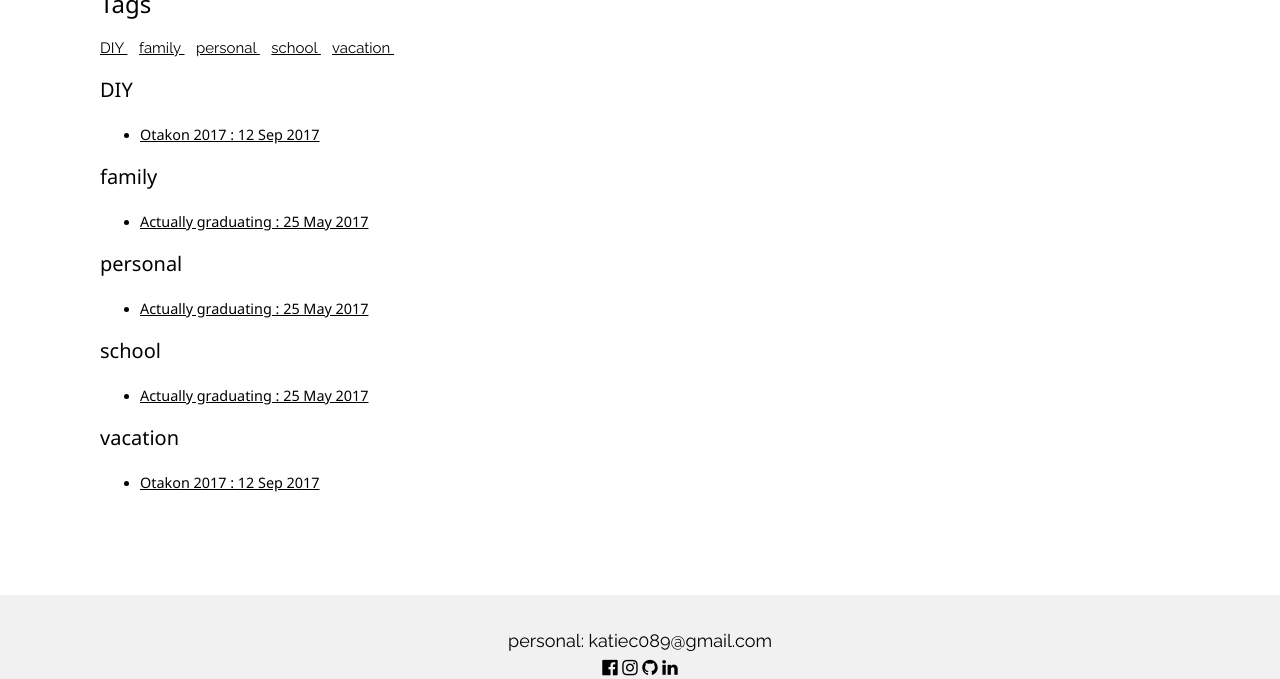
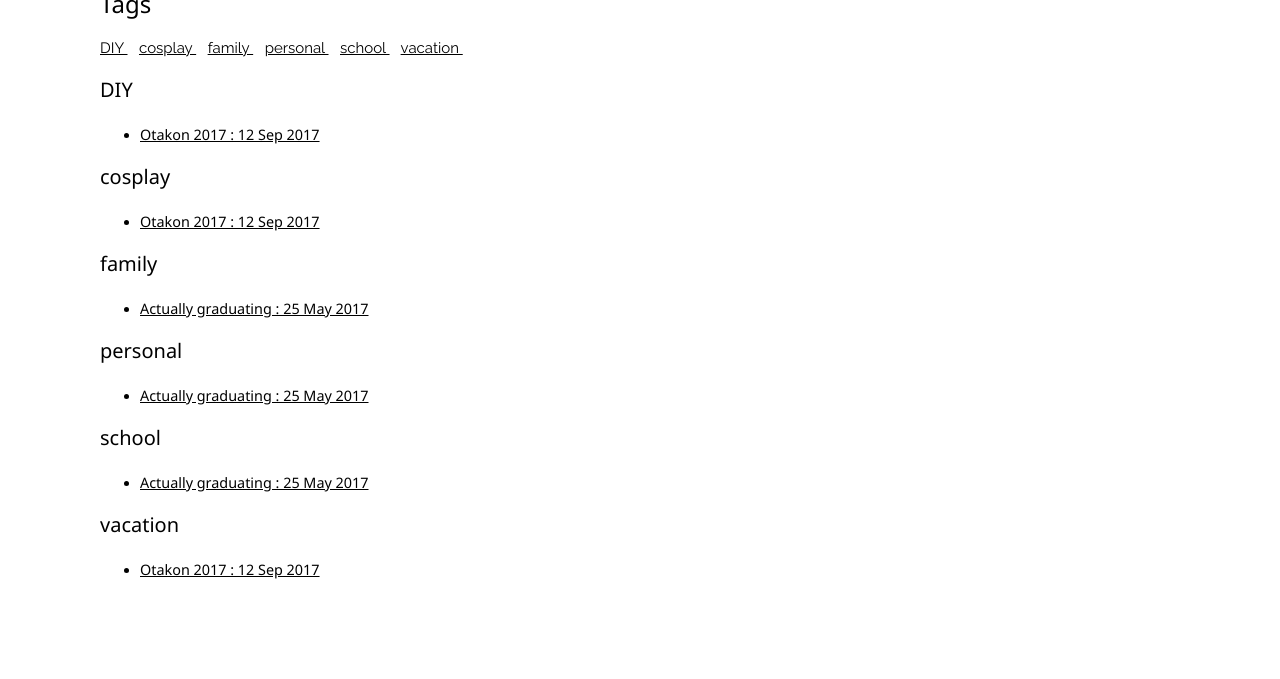
Before and after one commit to katiec089/katiec089.github.io, a Jekyll site: the page built from blog/tag.html, in a window 1280 px wide and 900 px high, scrolled down 876 px, cut to the strip 221-900 px from the top of the window. Built offline with Jekyll 4.4.1, drawn with Linux system fonts in a browser that asks for light colours.

Commit message:
all minor changes

```diff
--- a/_posts/2017-09-12-Otakon.markdown
+++ b/_posts/2017-09-12-Otakon.markdown
@@ -3,7 +3,7 @@
 title:  "Otakon 2017"
 date:   2017-09-12 00:00:00 -0330
 category: Cosplay
-tags: [DIY, vacation]
+tags: [DIY, vacation, cosplay]
 ---
 
 <h3>Otakon 2017</h3>
--- a/index.html
+++ b/index.html
@@ -21,7 +21,7 @@
                 <a href="#" class="w3-bar-item w3-button">Home</a>
                 <a href="/blog/" class="w3-bar-item w3-button">Blog</a>
                 <a href="/about/" class="w3-bar-item w3-button">About</a>
-                <a href="/cv/3.30CV.pdf" class="w3-bar-item w3-button" target="_blank">CV</a>
+                <a href="/cv/3.30CV.pdf" class="w3-bar-item w3-button">CV</a>
                 <a href="/resources/" class="w3-bar-item w3-button">Resources</a>
             </div>
         </div>
--- a/resources/index.html
+++ b/resources/index.html
@@ -21,7 +21,7 @@
                                         <a href="/" class="w3-bar-item w3-button">Home</a>
                                         <a href="/blog/" class="w3-bar-item w3-button">Blog</a>
                                         <a href="/about/" class="w3-bar-item w3-button">About</a>
-                                        <a href="/cv/3.30CV.pdf" class="w3-bar-item w3-button" target="_blank">CV</a>
+                                        <a href="/cv/3.30CV.pdf" class="w3-bar-item w3-button">CV</a>
                                         <a href="/resources/" class="w3-bar-item w3-button">Resources</a>
                                     </div>
                         </header>
```
